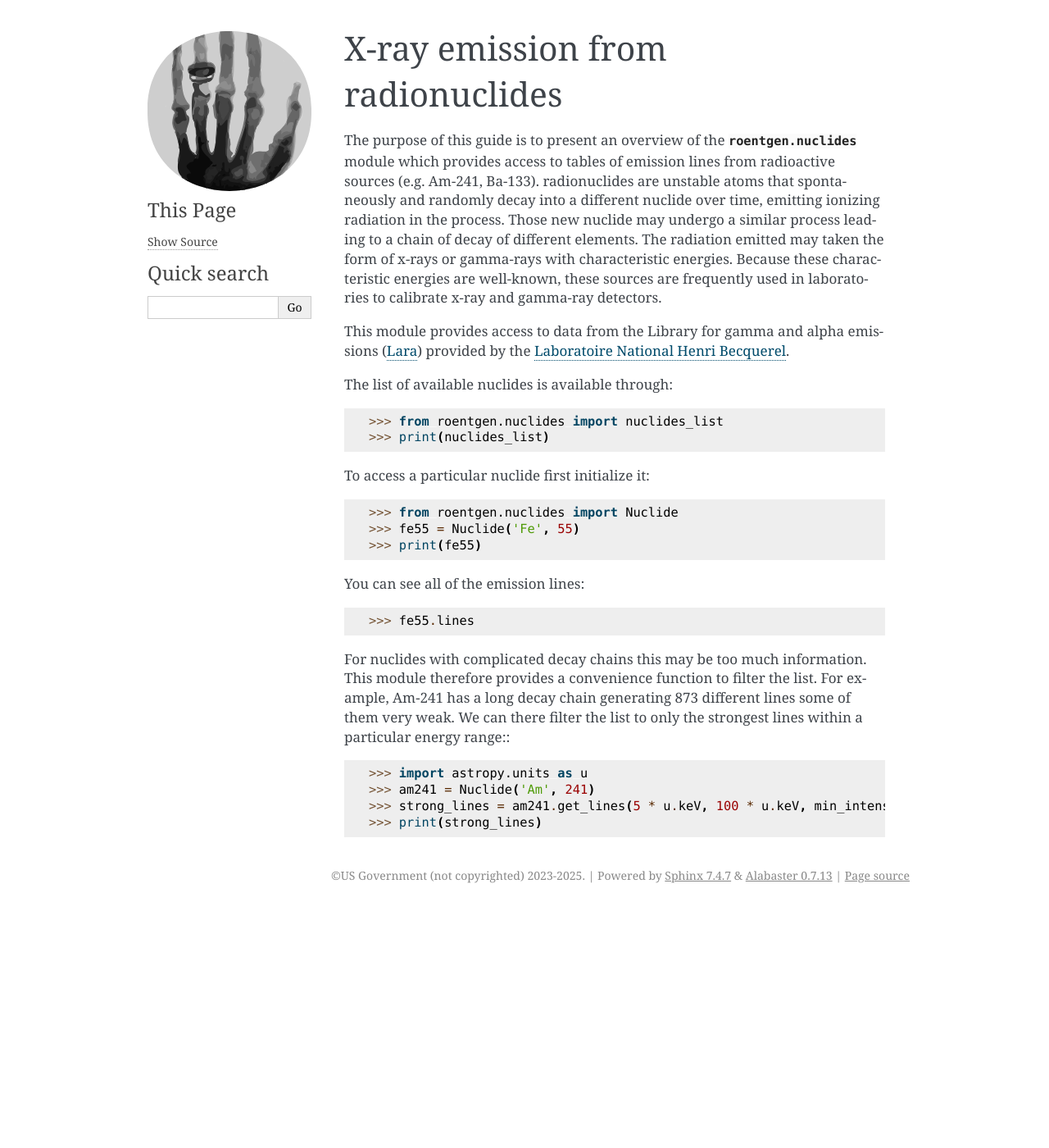
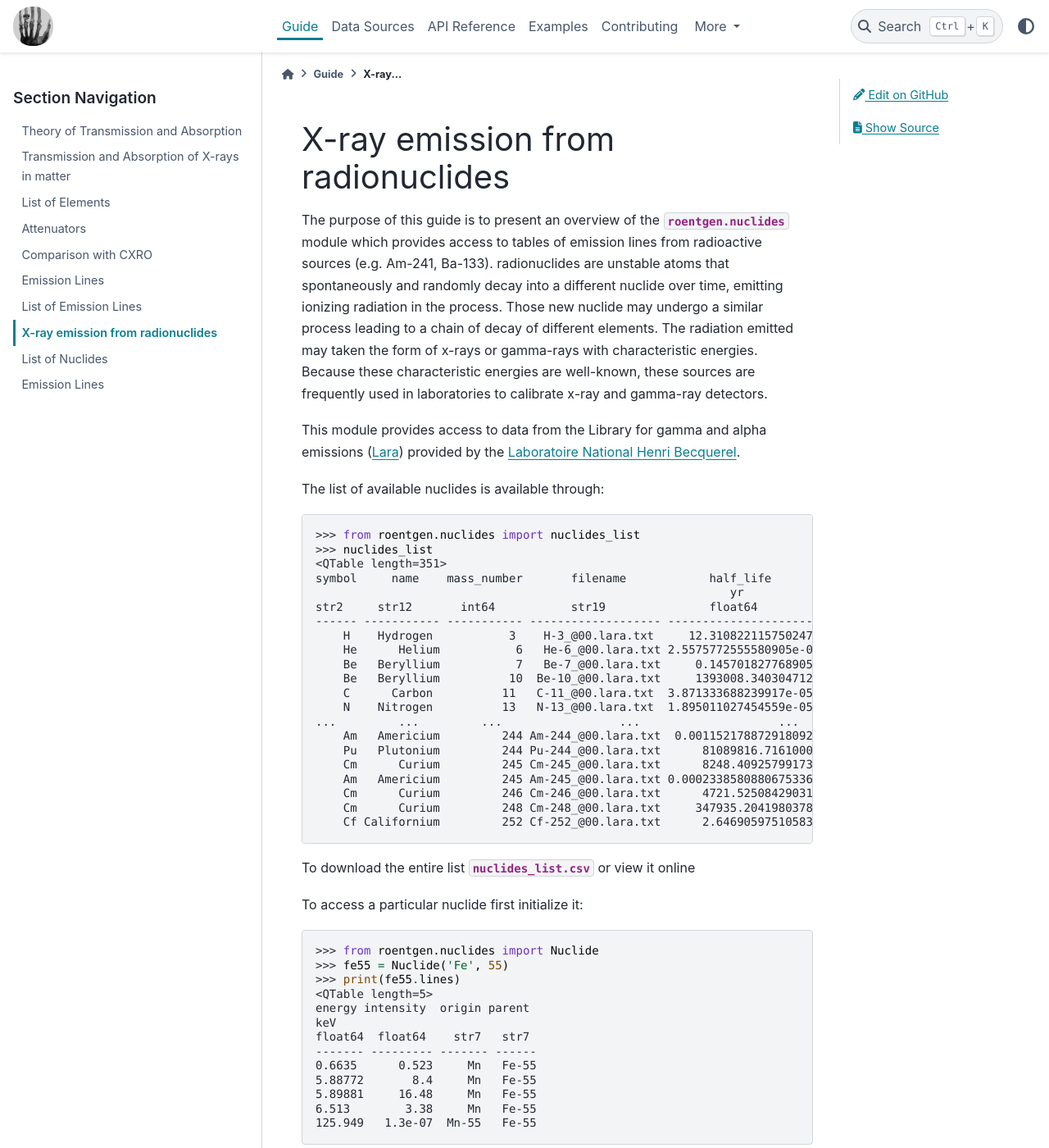
Before and after one commit to ehsteve/roentgen, a Sphinx documentation site: the page built from docs/guide/nuclides.rst, in a window 1280 px wide and 1400 px high. Shown: the whole window at 82% size. Built offline with Sphinx 7.4.7 and the PyData theme 0.15.4, drawn with Linux system fonts in a browser that asks for light colours; the version number could not be read and is left out; some of the changed text lies outside the part shown.

Commit message:
update to docs

```diff
--- a/CONTRIBUTING.rst
+++ b/CONTRIBUTING.rst
@@ -10,9 +10,8 @@ All contributors will be treated with respect and everyone is expected to comply
 
 Installing this package for development
 =======================================
-This project makes use of `Poetry <https://python-poetry.org>`_ for dependency management.
 To install this project for development, clone the repository and then run the following command inside the package directory
 
 ::
 
-    poetry install --with dev,docs,gui
+    pip install .'[dev]'
--- a/docs/conf.py
+++ b/docs/conf.py
@@ -40,11 +40,17 @@ extensions = [
     "sphinx.ext.napoleon",
     "sphinx.ext.doctest",
     "sphinx.ext.mathjax",
-    "sphinx_automodapi.automodapi",
-    "sphinx_automodapi.smart_resolver",
+    "sphinx.ext.autosummary",
     "matplotlib.sphinxext.plot_directive",
     "pytest_doctestplus.sphinx.doctestplus",
+    "sphinx_copybutton",
 ]
+
+# to exclude traditional Python prompts from your copied code
+copybutton_prompt_text = ">>> "
+
+# plot_directive default to always show source when including a plot
+plot_include_source = True
 
 # Add any paths that contain templates here, relative to this directory.
 # templates_path = ['_templates']
@@ -65,8 +71,15 @@ master_doc = "index"
 # documents. Set to the "smart" one.
 default_role = "obj"
 
-# Set automodapi to generate files inside the generated directory
-automodapi_toctreedirnm = "generated/api"
+autosummary_generate = True  # Turn on sphinx.ext.autosummary
+autosummary_ignore_module_all = False
+autosummary_imported_members = False
+
+autodoc_default_options = {
+    "members": True,
+    "undoc-members": False,
+    "private-members": True,
+}
 
 # -- Options for intersphinx extension ---------------------------------------
 
@@ -103,6 +116,20 @@ html_logo = "logo/roentgen.svg"
 # relative to this directory. They are copied after the builtin static files,
 # so a file named "default.css" will overwrite the builtin "default.css".
 # html_static_path = ['_static']
+html_theme = "pydata_sphinx_theme"
+
+html_theme_options = {
+   "use_edit_page_button": True,
+   "back_to_top_button": True,
+}
+
+html_context = {
+	"display_github": True,
+	"github_user": "ehsteve",
+	"github_repo": "roentgen",
+	"github_version": "main",
+	"conf_py_path": "/docs/",
+}
 
 # Render inheritance diagrams in SVG
 graphviz_output_format = "svg"
--- /dev/null
+++ b/docs/guide/element_list.rst
@@ -0,0 +1,6 @@
+List of Elements
+================
+
+.. csv-table:: List of available elements
+   :header-rows: 1
+   :file: ../../roentgen/data/elements.csv
--- /dev/null
+++ b/docs/guide/emission_line_list.rst
@@ -0,0 +1,6 @@
+List of Emission Lines
+======================
+
+.. csv-table:: List of available emission lines
+   :header-rows: 1
+   :file: ../../roentgen/data/emission_lines.csv
--- a/docs/guide/index.rst
+++ b/docs/guide/index.rst
@@ -11,12 +11,15 @@ These materials may be metals, gases, biological, or detector materials.
 It also includes the generation of x-rays from emission lines as well as emission lines from radionuclides.
 
 .. toctree::
-    :glob:
+    :maxdepth: 3
 
-    transmission_bkg*
-    transmission*
-    attenuators*
-    cxro_compare*
-    gui*
-    lines*
-    nuclides*
+    transmission_bkg
+    transmission
+    element_list
+    attenuators
+    cxro_compare
+    lines
+    emission_line_list
+    nuclides
+    nuclides_list
+    lines
--- a/docs/guide/nuclides.rst
+++ b/docs/guide/nuclides.rst
@@ -1,5 +1,6 @@
 X-ray emission from radionuclides
 =================================
+
 The purpose of this guide is to present an overview of the `roentgen.nuclides` module which provides access to tables of emission lines from radioactive sources (e.g. Am-241, Ba-133).
 radionuclides are unstable atoms that spontaneously and randomly decay into a different nuclide over time, emitting ionizing radiation in the process.
 Those new nuclide may undergo a similar process leading to a chain of decay of different elements.
@@ -11,17 +12,44 @@ This module provides access to data from the Library for gamma and alpha emissio
 The list of available nuclides is available through::
 
     >>> from roentgen.nuclides import nuclides_list
-    >>> print(nuclides_list)
+    >>> nuclides_list
+    <QTable length=351>
+    symbol     name    mass_number       filename            half_life
+                                                                yr
+    str2     str12       int64           str19               float64
+    ------ ----------- ----------- ------------------- ----------------------
+        H    Hydrogen           3    H-3_@00.lara.txt     12.310822115750247
+        He      Helium           6   He-6_@00.lara.txt 2.5575772555580905e-08
+        Be   Beryllium           7   Be-7_@00.lara.txt     0.1457018277689051
+        Be   Beryllium          10  Be-10_@00.lara.txt     1393008.3403047125
+        C      Carbon          11   C-11_@00.lara.txt  3.871333688239917e-05
+        N    Nitrogen          13   N-13_@00.lara.txt  1.895011027454559e-05
+    ...         ...         ...                 ...                    ...
+        Am   Americium         244 Am-244_@00.lara.txt  0.0011521788729180924
+        Pu   Plutonium         244 Pu-244_@00.lara.txt      81089816.71610008
+        Cm      Curium         245 Cm-245_@00.lara.txt      8248.409257991734
+        Am   Americium         245 Am-245_@00.lara.txt 0.00023385808806753364
+        Cm      Curium         246 Cm-246_@00.lara.txt      4721.525084290313
+        Cm      Curium         248 Cm-248_@00.lara.txt     347935.20419803786
+        Cf Californium         252 Cf-252_@00.lara.txt      2.646905975105838
+
+To download the entire list :download:`nuclides_list.csv <../../roentgen/data/nuclides_list.csv>` or view it online
 
 To access a particular nuclide first initialize it::
 
     >>> from roentgen.nuclides import Nuclide
     >>> fe55 = Nuclide('Fe', 55)
-    >>> print(fe55)
-
-You can see all of the emission lines::
-
-    >>> fe55.lines
+    >>> print(fe55.lines)
+    <QTable length=5>
+    energy intensity  origin parent
+    keV
+    float64  float64    str7   str7
+    ------- --------- ------- ------
+    0.6635      0.523     Mn   Fe-55
+    5.88772       8.4     Mn   Fe-55
+    5.89881     16.48     Mn   Fe-55
+    6.513        3.38     Mn   Fe-55
+    125.949   1.3e-07  Mn-55   Fe-55
 
 For nuclides with complicated decay chains this may be too much information.
 This module therefore provides a convenience function to filter the list.
@@ -32,3 +60,31 @@ We can there filter the list to only the strongest lines within a particular ene
     >>> am241 = Nuclide('Am', 241)
     >>> strong_lines = am241.get_lines(5 * u.keV, 100 * u.keV, min_intensity=5)
     >>> print(strong_lines)
+    energy  intensity  origin parent
+    keV
+    -------- --------- ------- ------
+    12.20145      8.04     Pb  Tl-209
+    13.852       13.02     Np  Am-241
+    14.08955      19.0     Fr  Ac-225
+    14.89645      13.6     Ac  Ra-225
+    15.7405       59.7     Pa  Np-237
+    16.1665       40.6      U  Pa-233
+    16.96        18.58     Np  Am-241
+    29.374        14.3  Pa-233 Np-237
+    40.09         30.0  Ac-225 Ra-225
+    59.5409      35.92  Np-237 Am-241
+    72.8049       5.85     Pb  Tl-209
+    74.97         9.84     Pb  Tl-209
+    86.477       12.26  Pa-233 Np-237
+    94.666         9.1      U  Pa-233
+    98.44         14.6      U  Pa-233
+
+The Nuclide class also provides access to some helpful information such as the half life
+
+    >>> print(am241.half_life)
+    <Quantity 432.60577484 yr>
+
+and the url for the data sheet
+
+    >>> print(am241.data_sheet)
+    'http://www.lnhb.fr/nuclides/Am-241_tables.pdf'
--- /dev/null
+++ b/docs/guide/nuclides_list.rst
@@ -0,0 +1,6 @@
+List of Nuclides
+================
+
+.. csv-table:: List of available Nuclides
+   :header-rows: 1
+   :file: ../../roentgen/data/nuclides_list.csv
--- a/docs/index.rst
+++ b/docs/index.rst
@@ -8,11 +8,11 @@ He was awarded the very first Nobel Prize in Physics "in recognition of the extr
 X-rays were originally referred to as Roentgen rays.
 
 .. toctree::
-    :maxdepth: 1
+    :maxdepth: 3
 
     guide/index
     sources
-    reference/index
+    api
     examples/index
     contributing
     authors
--- a/docs/reference/lines.rst
+++ /dev/null
@@ -1,4 +0,0 @@
-Emmision Lines
-==============
-
-.. automodapi:: roentgen.lines
--- a/docs/reference/material.rst
+++ /dev/null
@@ -1,4 +0,0 @@
-Material
-========
-
-.. automodapi:: roentgen.absorption
--- a/docs/reference/nuclides.rst
+++ /dev/null
@@ -1,4 +0,0 @@
-Nuclides
-========
-
-.. automodapi:: roentgen.nuclides
--- a/docs/reference/util.rst
+++ /dev/null
@@ -1,4 +0,0 @@
-Utilities
-=========
-
-.. automodapi:: roentgen.util
```
Also changed, not shown: docs/api.rst (added, +15 -0 lines), docs/reference/index.rst (deleted, +0 -10 lines), roentgen/data/README.rst, 3 other files.
